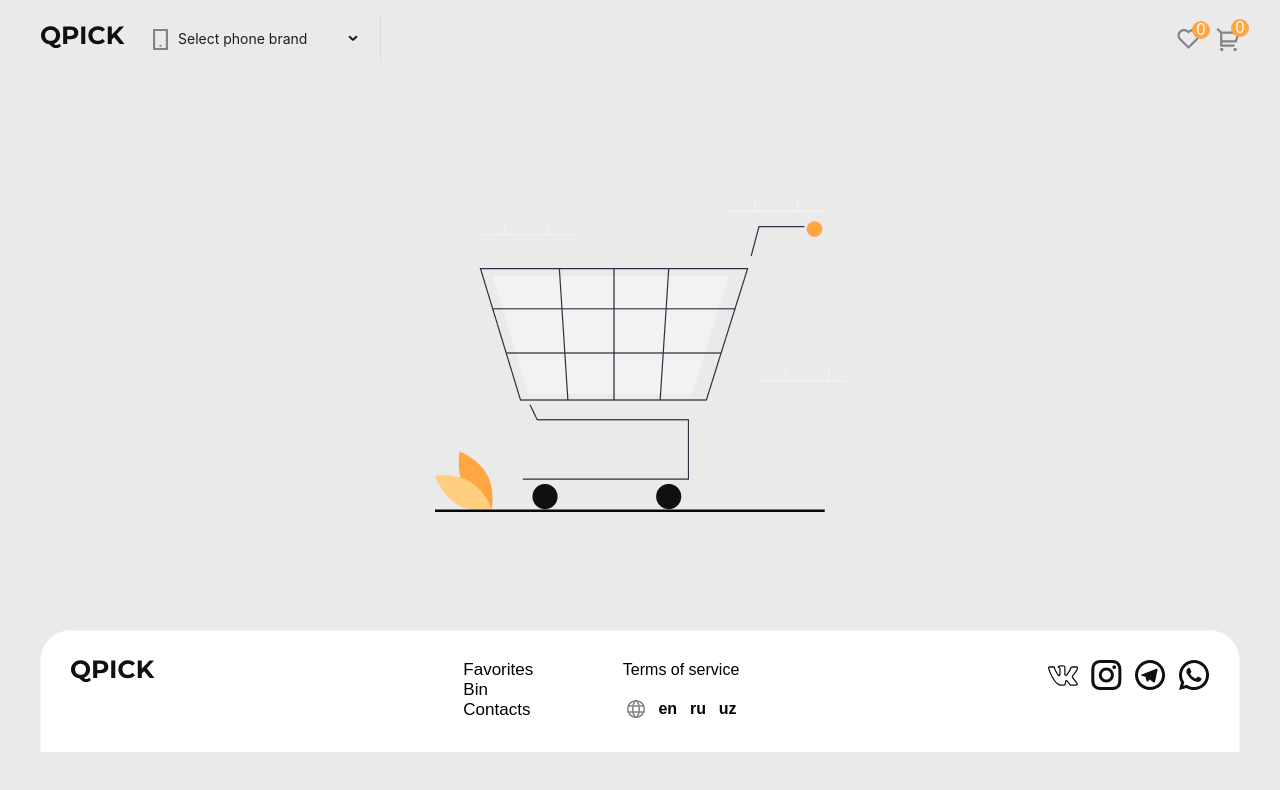
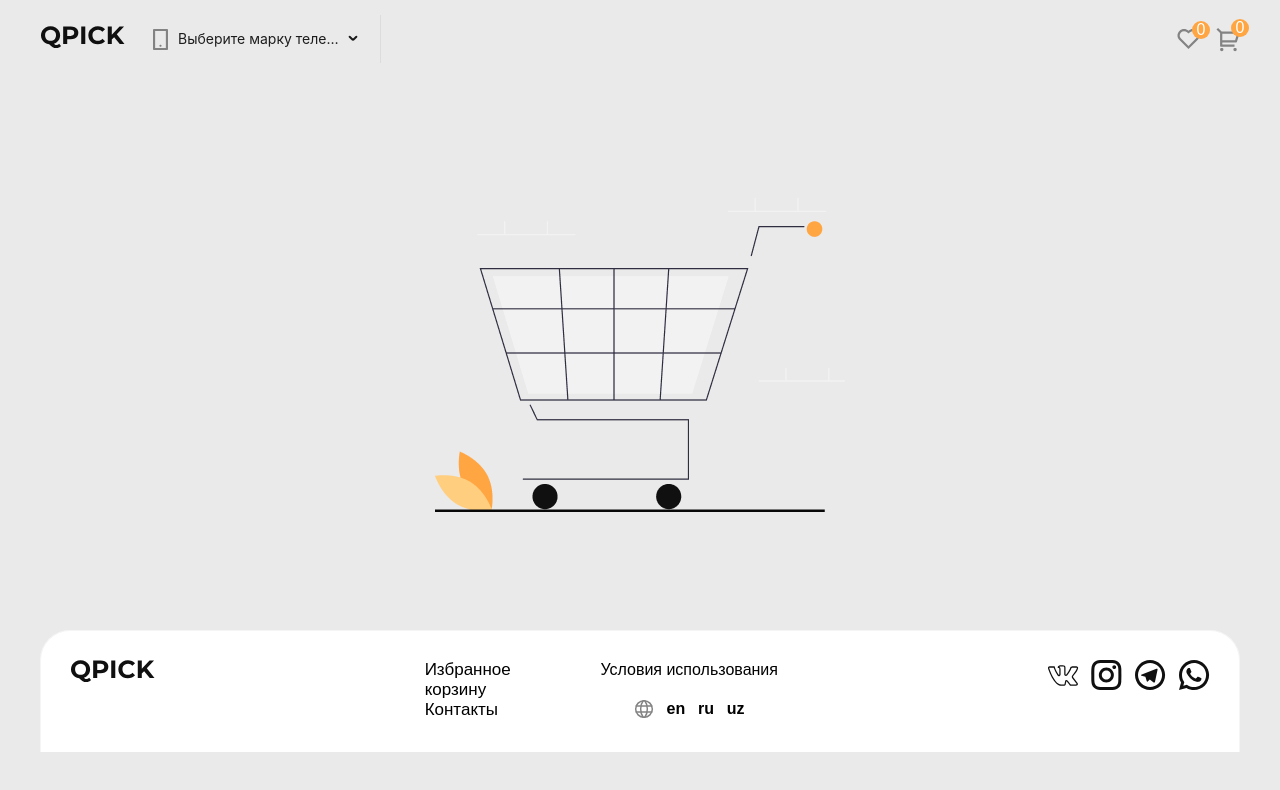
Before and after one commit to Asat1llo/shop, a React (Vite) app: page /bin in a window 1280 px wide. Shown: the top 790 px of the page. Built offline with nearby package versions, Linux system fonts and the light colour scheme.

Commit message:
push changes failes

```diff
--- a/src/components/Footer/index.jsx
+++ b/src/components/Footer/index.jsx
@@ -1,10 +1,21 @@
 import classes from './footer.module.css'
 import {logo,wk,instagram,telegram,whatsapp,language} from '../../assets/assets.jsx'
 import { NavLink as Link } from 'react-router-dom'
-
+import {language as ldata } from '../../localization/localization.js'
+import { useDispatch, useSelector } from 'react-redux'
+import { changelang } from '../../store/launguage.js'
 
 
 export  function Footer(){
+
+
+    const {lang} = useSelector(state=>state.lang)
+    const dispatch = useDispatch()
+
+    const givelang = (til)=>{
+        dispatch(changelang(til))
+    }
+
     return(
         <footer className={classes.footerStyle}>
             <div className="container">
@@ -16,17 +27,17 @@ export  function Footer(){
                     </Link>
                     <ul className={classes.footerList}>
                         <li className={classes.footerLinks}>
-                            <p className={classes.footerLinksPages}>Favorites</p>
-                            <p className={classes.footerLinksPages}>Bin</p>
-                            <p className={classes.footerLinksPages}>Contacts</p>
+                            <p className={classes.footerLinksPages}>{ldata[lang].footer.favorites}</p>
+                            <p className={classes.footerLinksPages}>{ldata[lang].footer.bin}</p>
+                            <p className={classes.footerLinksPages}>{ldata[lang].footer.contact}</p>
                         </li>
                         <li className={classes.footerLinks}>
-                            <p className={classes.footerLinksTextPages}>Terms of service</p>
+                            <p className={classes.footerLinksTextPages}>{ldata[lang].footer.terms}</p>
                             <div className={classes.footerContainerLanguage}>
                             <img src={language} alt="earth" className={classes.footerLanguageImg} />
-                            <span className={classes.footerLanguages}>en</span>
-                            <span className={classes.footerLanguages}>ru</span>
-                            <span className={classes.footerLanguages}>uz</span>
+                            <span className={classes.footerLanguages} onClick={()=>givelang('en')}>en</span>
+                            <span className={classes.footerLanguages} onClick={()=>givelang('ru')}>ru</span>
+                            <span className={classes.footerLanguages} onClick={()=>givelang('uz')}>uz</span>
                             </div>
                         </li>
                     </ul>
--- a/src/components/Header/index.jsx
+++ b/src/components/Header/index.jsx
@@ -5,12 +5,14 @@ import {logo, phone, samsung, apple,xiaomi, bin, favorites,locationn} from '../.
 import { useState } from 'react';
 import { NavLink as Link} from 'react-router-dom';
 import { useSelector } from 'react-redux';
+import {language as ldata } from '../../localization/localization.js'
 
 
 
 export function Header(){
 
  const {data} = useSelector(state=>state.local)
+ const {lang} = useSelector(state=>state.lang)
 
   const [open, setOpen] = useState(false);
   const showDrawer = () => {
@@ -30,7 +32,7 @@ export function Header(){
     };
   }
   const items = [
-    getItem('Select phone brand', 'sub1', <img src={phone} alt="phone" />, [
+    getItem(ldata[lang].header.brand, 'sub1', <img src={phone} alt="phone" />, [
       getItem( 'Samsung', 'sub2', <img src={samsung} alt="samsung" />, [getItem('Option 1', '2'), getItem('Option 3', '3')]),
       getItem('Apple', 'sub3', <img src={apple} alt="apple" />, [getItem('Option 4', '4'), getItem('Option 5', '5')]),
       getItem('Xiaomi', 'sub4', <img src={xiaomi} alt="xiaomi" />, [getItem('Option 6', '6'), getItem('Option 7', '7')]),
@@ -46,15 +48,7 @@ export function Header(){
             <Link to={'/'}>
             <div className={classes.headerContainerImg}>
               {
-              location == '/bin' ? (
-              <div className={classes.headerContainerLocation}>
-                <img className={classes.headerLocationImg} src={locationn} alt="location" />
-                <span className={classes.headerLocation}>Bin</span>
-                </div>
-                ) :
-              location == '/' ?
-              (<img src={logo} alt="logo" className={classes.headerLogo} />)
-              : (<img src={logo} alt="logo" className={classes.headerLogo} />)
+              <img src={logo} alt="logo" className={classes.headerLogo} />
               }
             </div>
             </Link>
--- a/src/components/Menu/index.jsx
+++ b/src/components/Menu/index.jsx
@@ -1,10 +1,22 @@
 import classes from './menu.module.css'
+import { useDispatch, useSelector } from 'react-redux';
 import { Drawer } from 'antd';
 import { favorites,language,servis,contact } from '../../assets/assets';
+import { language as ldata } from '../../localization/localization';
+import { changelang } from '../../store/launguage';
+
 
 export function Menu({onClose,open}) {
+
+  const {lang} = useSelector(state=>state.lang)
+  const dispatch = useDispatch()
+
+  const changelan = (til)=>{
+      dispatch(changelang(til))
+  }
+
   return (
-    <Drawer title='Select phone brand' onClose={onClose}   open={open}>
+    <Drawer title={ldata[lang].header.brand} onClose={onClose}   open={open}>
     <label className={classes.menuDrawerLabel}>Samsung</label>
     <option className={classes.menuLabelOptions}  value="1">opetion 1</option>
     <option className={classes.menuLabelOptions} value="1">opetion 2</option>
@@ -19,22 +31,22 @@ export function Menu({onClose,open}) {
     <option className={classes.menuLabelOptions} value="1">opetion 3</option>
    <div className={classes.menuFavorites}>
       <img src={favorites} alt="favorites" />
-      <span className={classes.headerFavoritesCounter}>favorites</span>
+      <span className={classes.headerFavoritesCounter}>{ldata[lang].footer.favorites}</span>
    </div>
    <div className={classes.menuFavorites}>
     <img src={servis} alt="servis" />
-    <span className={classes.menuFavoritesCounter}>Terms of service</span>
+    <span className={classes.menuFavoritesCounter}>{ldata[lang].footer.terms}</span>
    </div>
    <div className={classes.menuFavorites}>
     <img src={contact} alt="contact" />
-    <span className={classes.menuFavoritesCounter}>Contacts</span>
+    <span className={classes.menuFavoritesCounter}>{ldata[lang].footer.terms}</span>
    </div>
    <div className={classes.menuFavorites}>
     <img src={language} alt="launguage" />
     <span className={classes.menuLanguageContainer}>
-    <span className={classes.menuLanguage}>en</span>
-    <span className={classes.menuLanguage}>ru</span>
-    <span className={classes.menuLanguage}>uz</span>
+    <span className={classes.menuLanguage} onClick={()=>changelan('en')}>en</span>
+    <span className={classes.menuLanguage} onClick={()=>changelan('ru')}>ru</span>
+    <span className={classes.menuLanguage} onClick={()=>changelan('uz')}>uz</span>
     </span>
    </div>
     </Drawer>
--- a/src/localization/localization.js
+++ b/src/localization/localization.js
@@ -1,9 +1,62 @@
 export const language = {
     ru:{
-
+    header:{
+    brand:'Выберите марку телефона',
+    } ,
+    footer:{
+    favorites:'Избранное',
+    bin:'корзину',
+    contact:'Контакты',
+    terms:'Условия использования'
+    },
+    inner:{
+    description:'Описание и характеристики',
+    buy:'купить',
+    adbin:'Добавить в корзину',
+    },
+    bin:{
+    next:'Следующий',
+    total:'ОБЩИЙ',
+    }
     },
     en:{
-
+    header:{
+    brand:'Select phone brand',
+    } ,
+    footer:{
+    favorites:'Favorites',
+    bin:'Bin',
+    contact:'Contacts',
+    terms:'Terms of service'
     },
-    uz:{}
+    inner:{
+    description:'Description and characteristics',
+    buy:'Buy',
+    adbin:'Add to Bin',
+    },
+    bin:{
+    next:'Next',
+    total:'ToTAl',
+    }
+    },
+    uz:{
+    header:{
+    brand:'Telefon markasini tanlang',
+    } ,
+    footer:{
+    favorites:'Sevimlilar',
+    bin:'Korzinka',
+    contact:'Kontaktlar',
+    terms:"Xizmat ko'rsatish shartlari"
+    },
+    inner:{
+    description:'Tavsif va xususiyatlar',
+    buy:'Sotib olish',
+    adbin:"Korzinkaga qo'shish",
+    },
+    bin:{
+    next:'Keyingisi',
+    total:'Jami',
+    }
+    }
 }
--- a/src/pages/Bin/index.jsx
+++ b/src/pages/Bin/index.jsx
@@ -1,12 +1,14 @@
 import classes from './bin.module.css'
 import { Card, Empty } from './../index.jsx'
 import { useSelector } from 'react-redux';
+import { language as ldata } from '../../localization/localization.js'
 
 
 export default function Bin() {
 
 
   const {data,status} = useSelector(state=>state.local)
+  const {lang} = useSelector(state=>state.lang)
 
 
   if(data.length === 0 || status == 'loading' && 'error'){
@@ -16,7 +18,7 @@ export default function Bin() {
       <div className={classes.bin}>
       <div className="container">
       <div className={classes.binWrraper}>
-            <label  className={classes.binParagref}>Bin</label>
+            <label  className={classes.binParagref}>{ldata[lang].footer.bin}</label>
             <div className={classes.binContainerItems}>
             <div className={classes.binContainer}>
               {
@@ -26,10 +28,10 @@ export default function Bin() {
             <div className={classes.binContainerTotalPrice}>
           <div className={classes.binWrraperTotalPrice}>
             <div className={classes.binContainerTotalValue}>
-              <span className={classes.binTotal}>TOTAL</span>
+              <span className={classes.binTotal}>{ldata[lang].bin.total}</span>
               <span className={classes.binTotalValue}>$ 2.927</span>
             </div>
-            <button className={classes.binTotalBtn}>Next</button>
+            <button className={classes.binTotalBtn}>{ldata[lang].bin.next}</button>
           </div>
             </div>
             </div>
--- a/src/pages/cardInner/index.jsx
+++ b/src/pages/cardInner/index.jsx
@@ -5,6 +5,8 @@ import {NavLink as Link, useParams} from 'react-router-dom'
 import { useState,useRef } from 'react';
 
 import { favorites,bin2,whatsap } from '../../assets/assets.jsx'
+import { language as ldata } from '../../localization/localization.js'
+import { useSelector } from 'react-redux';
 
 export default function cardInner({setRefresh}) {
 
@@ -14,6 +16,7 @@ export default function cardInner({setRefresh}) {
   const showSuccess = () => {
     toast.current.show({severity:'success', summary: 'Success', detail:'Message Content', life: 3000});
   }
+  const {lang} = useSelector(state=>state.lang)
   async function fetchInner(){
     const res = await fetch(`https://fakestoreapi.com/products/${cardId}`)
     setData(await res.json())
@@ -53,7 +56,7 @@ export default function cardInner({setRefresh}) {
                 <div className={classes.innerContainerdescriptions}>
                   <Collapse rootClassName={classes.innerCollapse} size='midlle' items={[ {
                            key: '1',
-                           label: 'Description and characteristics',
+                           label:ldata[lang].inner.description,
                            children: <p className={classes.innerCollapseText}>{data.description}</p>,
                        },
                       ]}
@@ -63,11 +66,11 @@ export default function cardInner({setRefresh}) {
                           <img src={whatsap} alt="whatsapp" className={classes.innerBtnWatssapImg} />
                     </div>
                     <Link to={'/bin'}>
-                      <button className={classes.innerBtnBuy}>Buy!</button>
+                      <button className={classes.innerBtnBuy}>{ldata[lang].inner.buy}!</button>
                     </Link>
                       <div className={classes.innerBtnBin} onClick={()=>addStore()}>
                         <img src={bin2} alt="bin" className={classes.innerBin} />
-                        <p className={classes.innerBtnText}>Add to Bin</p>
+                        <p className={classes.innerBtnText}>{ldata[lang].inner.adbin}</p>
                         </div>
                     </div>
                 </div>
--- a/src/store/index.js
+++ b/src/store/index.js
@@ -1,10 +1,12 @@
 import { configureStore} from "@reduxjs/toolkit";
 import count from "./count";
 import localSlice from "./localSlice";
+import languageSlice from "./launguage"
 
 export default configureStore({
     reducer:{
         count:count,
-        local:localSlice
+        local:localSlice,
+        lang:languageSlice
     }
 })
--- /dev/null
+++ b/src/store/launguage.js
@@ -0,0 +1,20 @@
+import { createSlice } from "@reduxjs/toolkit";
+
+const initialState={
+  lang:'ru'
+}
+
+
+const languageSlice = createSlice({
+ name:'language',
+ initialState,
+ reducers:{
+    changelang:(state,action)=>{
+        state.lang = action.payload
+    }
+ }
+})
+
+
+export const {changelang} = languageSlice.actions
+export default languageSlice.reducer
```
